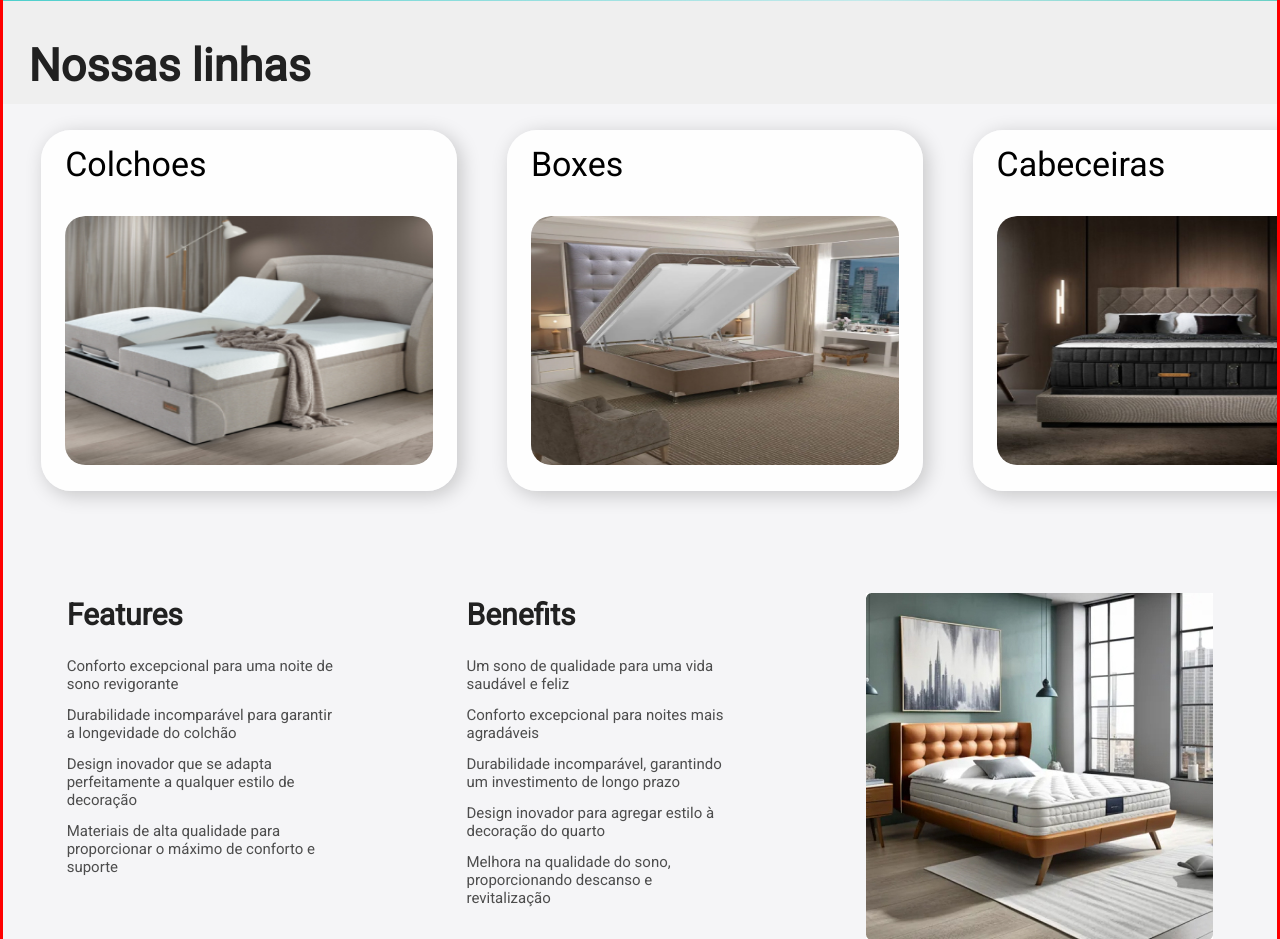
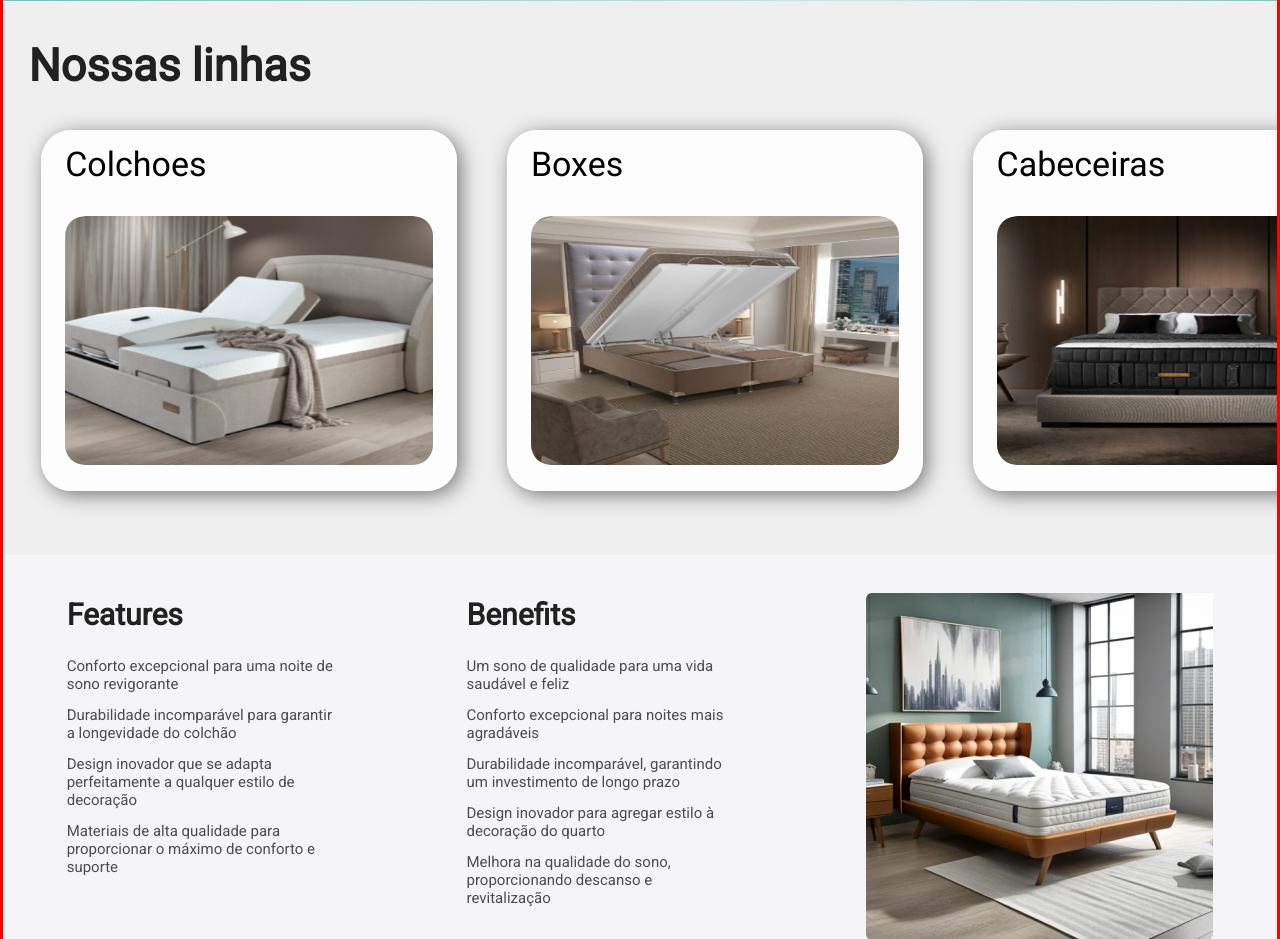
Before and after one commit to filipefolletto/foliariweb.github.io, a PHP site: page /web/index.html in a window 1280 px wide. Shown: the part 709-1648 px from the top of the page. Run offline with PHP 8.4, Linux system fonts and the light colour scheme.

Commit message:
pequenas mudanças de sombra e cor

```diff
--- a/css/body.css
+++ b/css/body.css
@@ -2,17 +2,8 @@
 /*----------------- linhas de Colchoes--------------  */
 
 .linhas-colchoes{
-    background-image: #EFEFEF;
     width: 100%;
-    /* display: flex;
-    /* flex-direction: row; */
     flex-wrap: wrap;
-    /* max-width: 1512px; */
-    /* margin: 0 auto; */
-
-    /* order: 2; */
-
-
 }
 
 
@@ -24,8 +15,7 @@
 
 .linhas-size2{
     width: 100%;
-    /* display: flex;
-    flex-direction: row; */
+
 }
 
 
@@ -44,7 +34,7 @@
     flex: 1;
     align-items: center;
     padding: 0% 5% 0% 5% ;
-    /* line-height: 30px; */
+
 }
 
 
--- a/css/main.css
+++ b/css/main.css
@@ -16,7 +16,6 @@
     overflow: auto;
     overflow-x: hidden;
     width: 100%;
-    background-color: #F5F5F7;
 }
 
 .div-nossasLinhas, .div-container-produtos{
@@ -43,7 +42,7 @@
     gap: 40px;
     border-radius: 30px;
     background: rgba(255, 255, 255, 0.90);
-    box-shadow: 4px 4px 20px 0px rgba(0, 0, 0, 0.20);
+    box-shadow: 4px 4px 20px 0px rgba(0, 0, 0, 0.50);
     scroll-snap-align: start;
     cursor: pointer;
 
--- a/css/nav.css
+++ b/css/nav.css
@@ -190,11 +190,6 @@
 
     .nav-list{
         display: flex;
-        /* position: absolute; */
-        /* top: 0vh; */
-        /* right: 0; */
-        /* width: 100vw; */
-        height: 80vh;
         padding: 12%;
         background: #fff;
         flex-direction: column;
@@ -207,6 +202,7 @@
     }
 
     .nav-menu-logo{
+        position: absolute;
         display: flex;
         justify-content: center;
         align-items: center;
```
